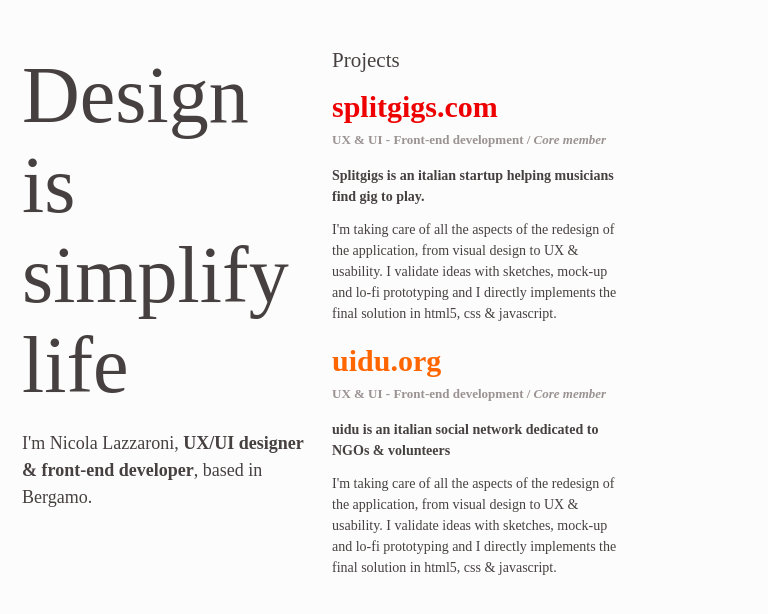
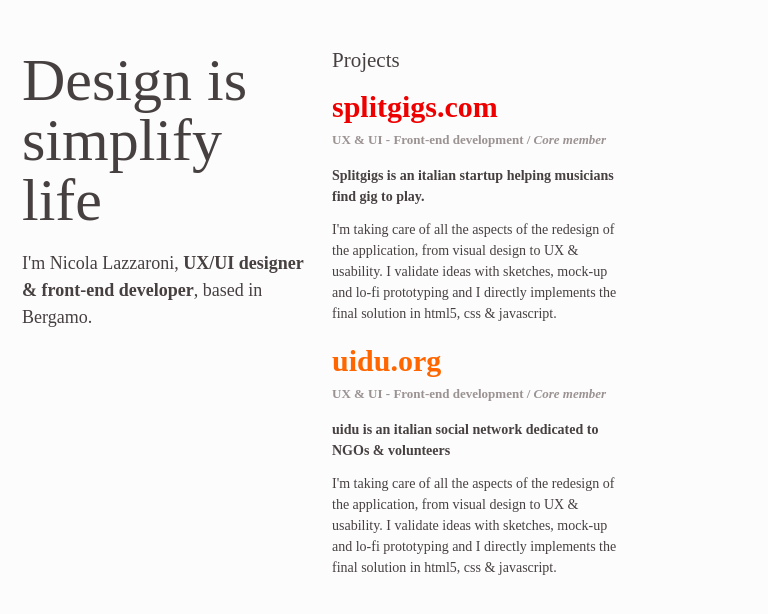
Before and after one commit to nclzz/nclzz.github.io, a plain HTML site: page index.html in a window 768 px wide. Drawn offline with nearby package versions, Linux system fonts and the light colour scheme; a script that the page names is missing.

Commit message:
changed h1 size on small screen

```diff
--- a/sass/app.scss
+++ b/sass/app.scss
@@ -104,3 +104,7 @@ p {
 
 .red {color: $red;}
 .orange {color: $orange;}
+
+@media (min-width: 768px) and (max-width: 979px) {
+	h1 {font-size: 60px; line-height: 60px;}
+	}
```
Also changed, not shown: css/app.css, 1 other file.
